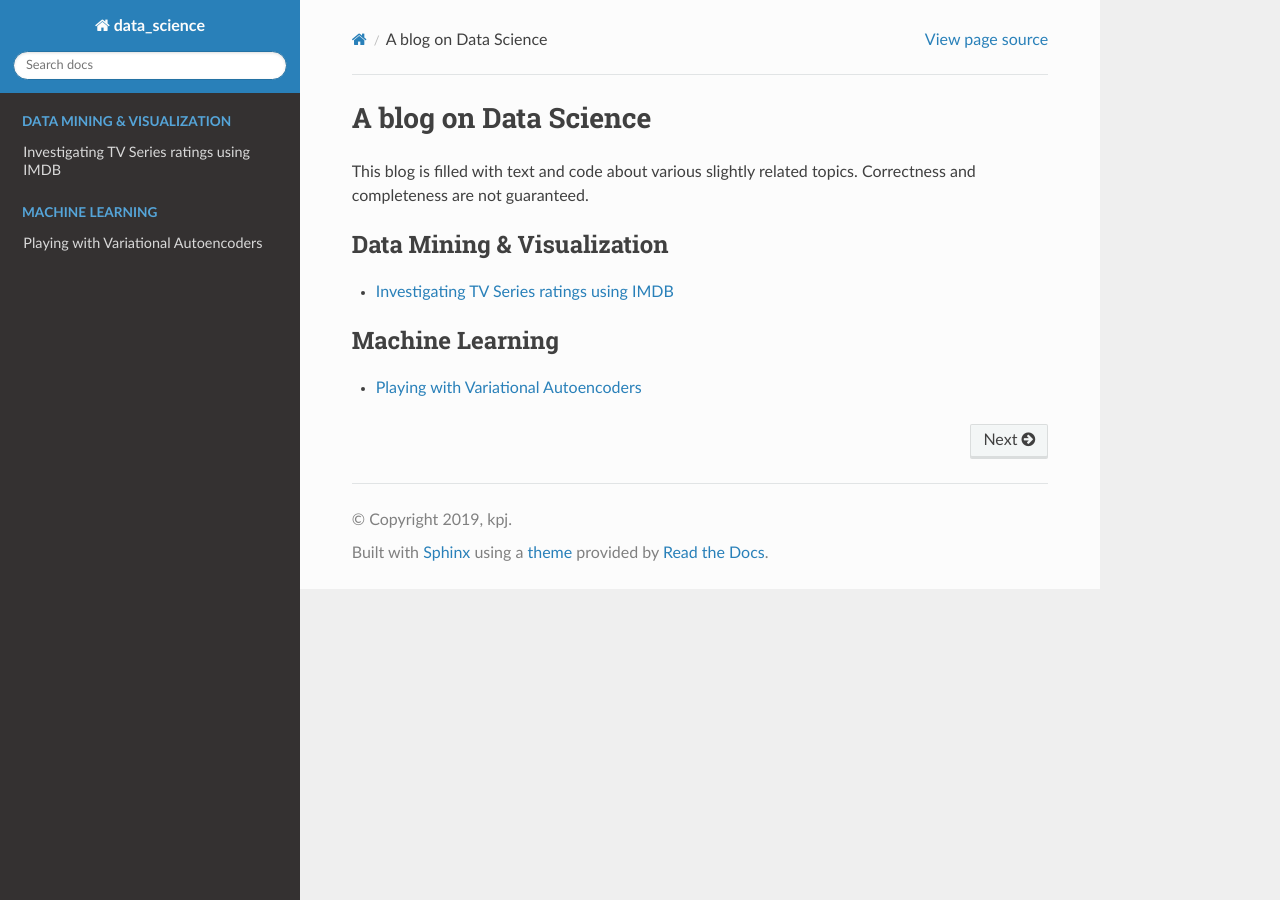
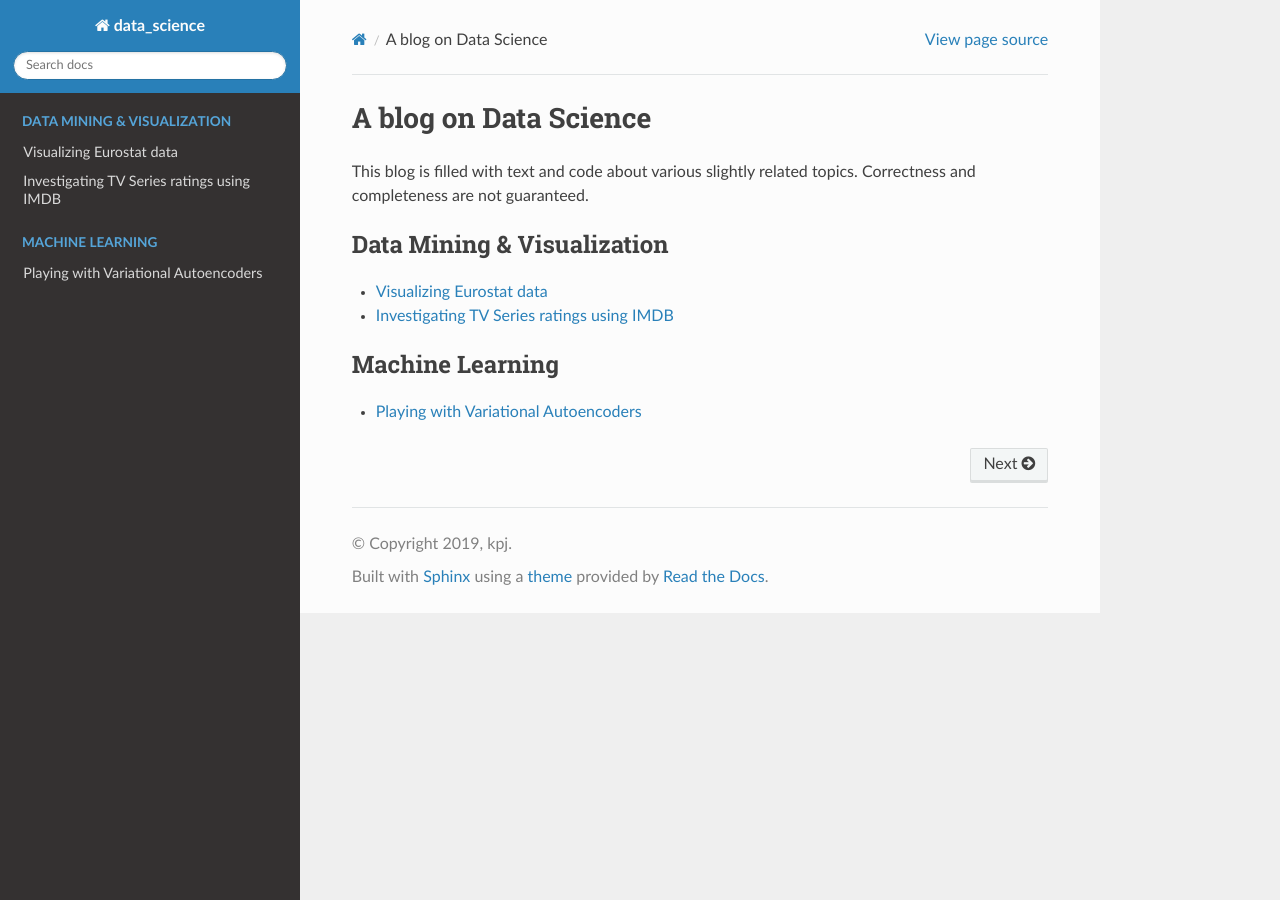
Before and after one commit to kpj/kpj.github.io, a Sphinx documentation site: the page built from source/index.rst, in a window 1280 px wide. Built offline with Sphinx 7.4.7 and the Read the Docs theme 2.0.0, drawn with Linux system fonts in a browser that asks for light colours.

Commit message:
Add 'Eurostat' article

```diff
--- a/source/index.rst
+++ b/source/index.rst
@@ -10,6 +10,7 @@ Correctness and completeness are not guaranteed.
   :caption: Data Mining & Visualization
   :maxdepth: 1
 
+  mining_visualization/Eurostat_Visualizations
   mining_visualization/IMDB_ratings
 
 
```
Also changed, not shown: source/mining_visualization/Eurostat_Visualizations.ipynb (added).
